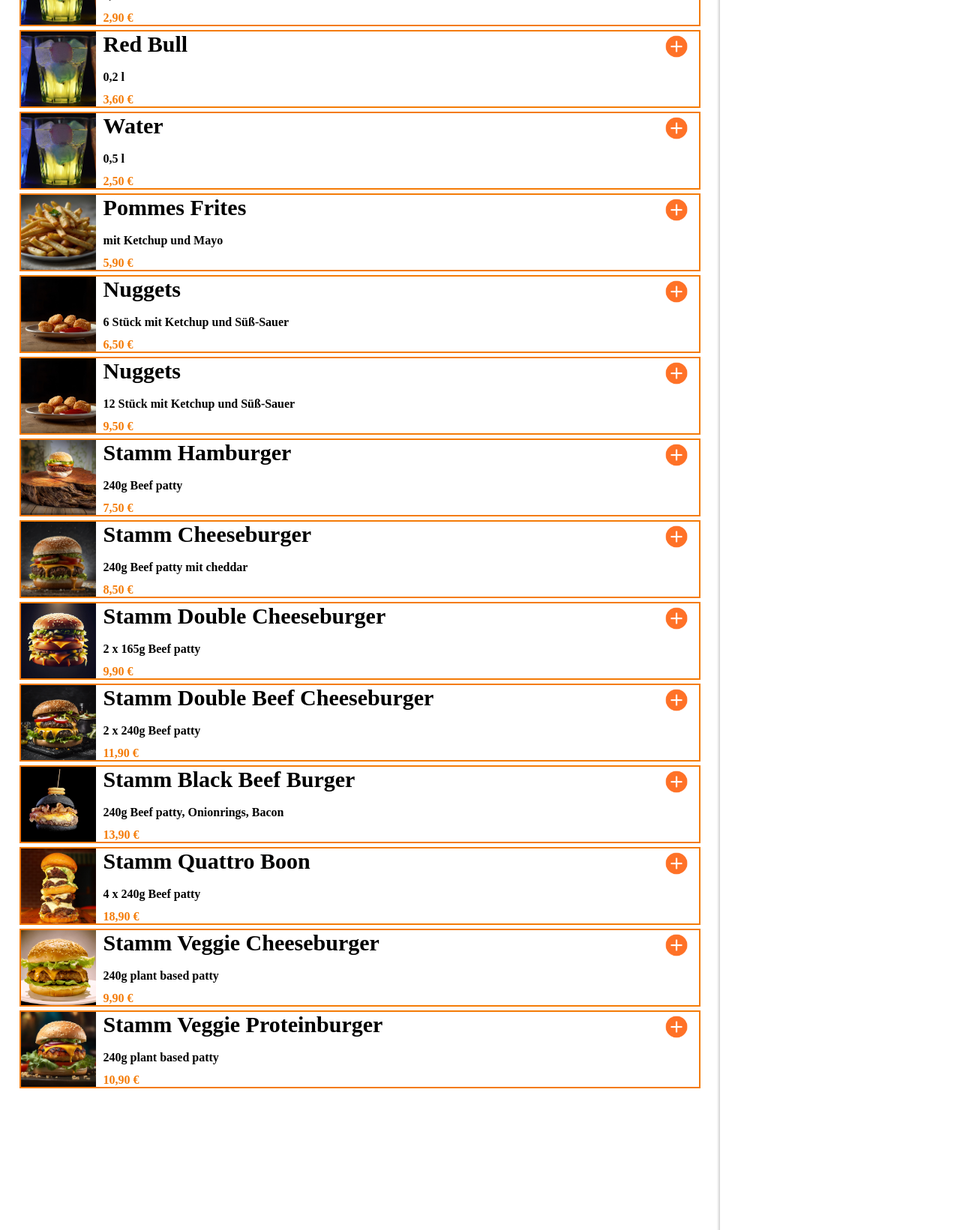
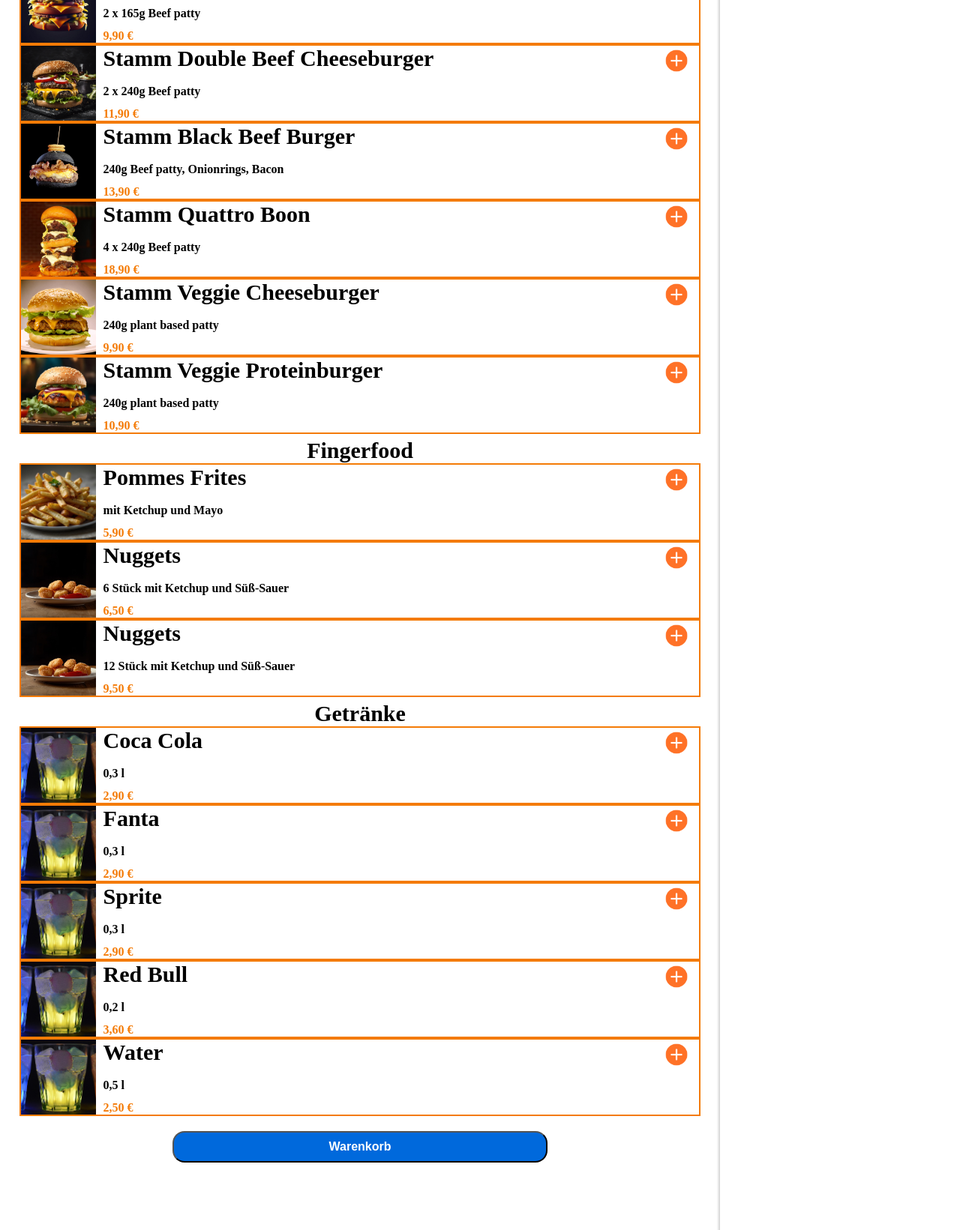
Before and after one commit to Rebell180/bestellapp, a plain HTML site: page index.html in a window 1280 px wide. Shown: the part 759-2400 px from the top of the page at 75% size. Drawn offline with Linux system fonts and the light colour scheme.

Commit message:
refactor meal and menu and add categories

```diff
--- a/index.html
+++ b/index.html
@@ -36,13 +36,13 @@
                             <nav>
                                 <ul>
                                     <li>
-                                        <a href="#Burger">| Burger |</a>
+                                        <a href="#category-container-burger">| Burger |</a>
                                     </li>
                                     <li>
-                                        <a href="#Fingerfood">| Fingerfood |</a>
+                                        <a href="#category-container-fingerfood">| Fingerfood |</a>
                                     </li>
                                     <li>
-                                        <a href="#Getraenke">| Getränke |</a>
+                                        <a href="#category-container-drinks">| Getränke |</a>
                                     </li>
                                 </ul>
                             </nav>
@@ -54,7 +54,24 @@
             <section id="selection-content">
                 <div class="content">
                     <div id="menu-items-container">
-                        <!-- Enter items here -->
+                        <div id="category-container-burger">
+                            <h2>Burger</h2>
+                            <div id="category-content-burger">
+                                <!-- Enter items here -->
+                            </div>
+                        </div>
+                        <div id="category-container-fingerfood">
+                            <h2>Fingerfood</h2>
+                            <div id="category-content-fingerfood">
+                                <!-- Enter items here -->
+                            </div>
+                        </div>
+                        <div id="category-container-drinks">
+                            <h2>Getränke</h2>
+                            <div id="category-content-drinks">
+                                <!-- Enter items here -->
+                            </div>
+                        </div>
                     </div>
                 </div>
             </section>
--- a/js/database.js
+++ b/js/database.js
@@ -7,78 +7,17 @@ import { Meal } from "./meal.js";
 export class Database {
 
     // #region attributes
+    static meals = [];
     // #endregion attributes
 
 
     // #region methods
 
     /**
-     * Create and return initial menu data
-     *
-     * @returns initial menu data as menu array
+     * Create and sets initial menu data
      */
-    static getInitialMenuData() {
-        const menuItems = [
-            // #region drinks
-            new Meal({
-                pName: "Coca Cola",
-                pDescr: "0,3 l",
-                pPrice: 2.90,
-                pImgSrc: "../assets/img/meals/drinks.jpg",
-                pCategory: "drinks",
-            }),
-            new Meal({
-                pName: "Fanta",
-                pDescr: "0,3 l",
-                pPrice: 2.90,
-                pImgSrc: "../assets/img/meals/drinks.jpg",
-                pCategory: "drinks",
-            }),
-            new Meal({
-                pName: "Sprite",
-                pDescr: "0,3 l",
-                pPrice: 2.90,
-                pImgSrc: "../assets/img/meals/drinks.jpg",
-                pCategory: "drinks",
-            }),
-            new Meal({
-                pName: "Red Bull",
-                pDescr: "0,2 l",
-                pPrice: 3.60,
-                pImgSrc: "../assets/img/meals/drinks.jpg",
-                pCategory: "drinks",
-            }),
-            new Meal({
-                pName: "Water",
-                pDescr: "0,5 l",
-                pPrice: 2.50,
-                pImgSrc: "../assets/img/meals/drinks.jpg",
-                pCategory: "drinks",
-            }),
-            // #endregion drinks
-            // #region fingerfood
-            new Meal({
-                pName: "Pommes Frites",
-                pDescr: "mit Ketchup und Mayo",
-                pPrice: 5.90,
-                pImgSrc: "../assets/img/meals/pommes.jpg",
-                pCategory: "fingerfood",
-            }),
-            new Meal({
-                pName: "Nuggets",
-                pDescr: "6 Stück mit Ketchup und Süß-Sauer",
-                pPrice: 6.50,
-                pImgSrc: "../assets/img/meals/nuggets.jpg",
-                pCategory: "fingerfood",
-            }),
-            new Meal({
-                pName: "Nuggets",
-                pDescr: "12 Stück mit Ketchup und Süß-Sauer",
-                pPrice: 9.50,
-                pImgSrc: "../assets/img/meals/nuggets.jpg",
-                pCategory: "fingerfood",
-            }),
-            // #endregion fingerfood
+    static setInitialMenuData() {
+        Database.meals = [
             // #region burger
             new Meal({
                 pName: "Stamm Hamburger",
@@ -137,18 +76,74 @@ export class Database {
                 pCategory: "burger",
             }),
             // #endregion burger
+            // #region fingerfood
+            new Meal({
+                pName: "Pommes Frites",
+                pDescr: "mit Ketchup und Mayo",
+                pPrice: 5.90,
+                pImgSrc: "../assets/img/meals/pommes.jpg",
+                pCategory: "fingerfood",
+            }),
+            new Meal({
+                pName: "Nuggets",
+                pDescr: "6 Stück mit Ketchup und Süß-Sauer",
+                pPrice: 6.50,
+                pImgSrc: "../assets/img/meals/nuggets.jpg",
+                pCategory: "fingerfood",
+            }),
+            new Meal({
+                pName: "Nuggets",
+                pDescr: "12 Stück mit Ketchup und Süß-Sauer",
+                pPrice: 9.50,
+                pImgSrc: "../assets/img/meals/nuggets.jpg",
+                pCategory: "fingerfood",
+            }),
+            // #endregion fingerfood
+            // #region drinks
+            new Meal({
+                pName: "Coca Cola",
+                pDescr: "0,3 l",
+                pPrice: 2.90,
+                pImgSrc: "../assets/img/meals/drinks.jpg",
+                pCategory: "drinks",
+            }),
+            new Meal({
+                pName: "Fanta",
+                pDescr: "0,3 l",
+                pPrice: 2.90,
+                pImgSrc: "../assets/img/meals/drinks.jpg",
+                pCategory: "drinks",
+            }),
+            new Meal({
+                pName: "Sprite",
+                pDescr: "0,3 l",
+                pPrice: 2.90,
+                pImgSrc: "../assets/img/meals/drinks.jpg",
+                pCategory: "drinks",
+            }),
+            new Meal({
+                pName: "Red Bull",
+                pDescr: "0,2 l",
+                pPrice: 3.60,
+                pImgSrc: "../assets/img/meals/drinks.jpg",
+                pCategory: "drinks",
+            }),
+            new Meal({
+                pName: "Water",
+                pDescr: "0,5 l",
+                pPrice: 2.50,
+                pImgSrc: "../assets/img/meals/drinks.jpg",
+                pCategory: "drinks",
+            }),
+            // #endregion drinks
         ]
-
-        return menuItems;
     }
 
     /**
-     * Save all cart items to local storage.
-     *
-     * @param {Meal[]} cartItems an array of meals
+     * Save current status of meals to local storage.
      */
-    static saveCartToLS(cartItems) {
-        localStorage.setItem('cart', JSON.stringify(cartItems));
+    static saveMealsToLS() {
+        localStorage.setItem('meals', JSON.stringify(Database.meals));
     }
 
     /**
@@ -157,50 +152,15 @@ export class Database {
      *
      * @returns an array of cart items (Meal)
      */
-    static getCartData() {
-        let tempCart = [];
-        tempCart = JSON.parse(localStorage.getItem('cart'));
+    static getMealsFromLS() {
+        Database.meals = JSON.parse(localStorage.getItem('meals'));
 
-        if(tempCart == null) {
-            this.saveCartToLS(CartManager.cartItems);
-            tempCart = JSON.parse(localStorage.getItem('cart'));
-        }
-
-        return tempCart;
-    }
-
-    /**
-     * Save the updated or initial data for menu.
-     *
-     * @param {Meal} menuItems as an array
-     */
-    static saveMenuToLS(menuItems = []) {
-        if(menuItems.length > 0){
-            localStorage.setItem('menu', JSON.stringify(menuItems));
-        }
-        else {
-            localStorage.setItem('menu', JSON.stringify(this.getInitialMenuData()));
+        if(Database.meals == null) {
+            Database.setInitialMenuData();
+            Database.saveMealsToLS();
+            Database.meals = JSON.parse(localStorage.getItem('meals'));
         }
     }
 
-    /**
-     * Get menu data from local storage.
-     * Save initial menu data if the local storage is empty.
-     *
-     * @returns an array of menu items (Meal)
-     */
-    static getMenuData() {
-        let tempMenu = [];
-        tempMenu = JSON.parse(localStorage.getItem('menu'));
-
-        if(tempMenu == null) {
-            this.saveMenuToLS(this.getInitialMenuData());
-            tempMenu = JSON.parse(localStorage.getItem('menu'));
-        }
-
-        return tempMenu;
-    }
-
-
     // #endregion methods
 }
--- a/js/meal.js
+++ b/js/meal.js
@@ -10,7 +10,6 @@ static mealCount = 0;
 
 mealId;
 cartId;
-cartIndex;
 mealIndex;
 
 name;
@@ -29,7 +28,7 @@ formattedPriceTotal;
 // #endregion attributes
 
 
-constructor({pName, pDescr, pPrice, pImgSrc, pCategory = 'burger'}={}) {
+constructor({pName, pDescr, pPrice, pImgSrc, pCategory}={}) {
 
     this.mealId = 'menu-' + Meal.mealCount;
     this.cartId = 'cart-' + Meal.mealCount;
--- a/js/menumanager.js
+++ b/js/menumanager.js
@@ -11,40 +11,80 @@ import { Helper } from "./helper.js";
 export class MenuManager {
 
     // #region attributes
-    static menuItems = [];
     // #endregion attributes
 
 
     // #region methods
+
+    /**
+     * Renders the full menu with all items.
+     */
     static renderMenu() {
-        MenuManager.menuItems = Database.getMenuData();
+        Database.getMealsFromLS();
 
-        const menuContainerRef = document.getElementById('menu-items-container');
-        menuContainerRef.innerHTML = "";
-
-        for(let i = 0; i < MenuManager.menuItems.length; i++) {
-            const menuItem = MenuManager.menuItems[i];
-            menuContainerRef.innerHTML+= TemplateManager.getMenuItemTemplate(menuItem);
+        for(let i = 0; i < Database.meals.length; i++) {
+            const newMeal = Database.meals[i];
+            if (i == 0){
+                MenuManager.resetCategories();
+            }
+            const categoryContainerRef = MenuManager.getCategoryContainer(newMeal.category);
+            categoryContainerRef.appendChild(MenuManager.createHtmlElement(newMeal));
         }
 
         this.addMenuEventListener();
     }
-    // #endregion methods
-
 
     /**
+     * Clear the html content for all categories.
+     */
+    static resetCategories() {
+        document.getElementById('category-content-burger').innerHTML = "";
+        document.getElementById('category-content-fingerfood').innerHTML = "";
+        document.getElementById('category-content-drinks').innerHTML = "";
+    }
+
+    /**
+     * Checks the category of a menu item to render and return the right html category reference.
      *
+     * @param {string} category
+     * @returns a document reference of the right category container.
+     */
+    static getCategoryContainer(category) {
+        switch (category) {
+            case 'burger':
+                return document.getElementById('category-content-burger');
+            case 'fingerfood':
+                return document.getElementById('category-content-fingerfood');
+            case 'drinks':
+                return document.getElementById('category-content-drinks');
+        }
+    }
+
+    /**
+     * Create and define a html element for representing a meal in menu.
+     *
+     * @param {Meal} meal
+     * @returns an html element to append.
+     */
+    static createHtmlElement(meal) {
+        const menuItem = document.createElement("div");
+        menuItem.id = meal.cartId;
+        menuItem.classList.add("cart-entry");
+        menuItem.innerHTML = TemplateManager.getMenuItemTemplate(meal);
+        return menuItem;
+    }
+
+    /**
+     * Adds the event listener for menu items.
      */
     static addMenuEventListener() {
-
-        for(let i = 0; i < MenuManager.menuItems.length; i++) {
-            const menuItem = MenuManager.menuItems[i];
+        for(let i = 0; i < Database.meals.length; i++) {
+            const menuItem = Database.meals[i];
             const menuItemBtnRef = document.getElementById(menuItem.mealId + '-add-btn');
 
             menuItemBtnRef.addEventListener('click', () => MenuManager.addToCart(menuItem));
         }
     }
-
 
     /**
      * Adds a meal to cart.
@@ -53,17 +93,18 @@ export class MenuManager {
      */
     static addToCart(menuItem) {
         if(menuItem.isInCart){
-            // menuItem.cartCount = menuItem.cartCount + 1;
-            // menuItem.inCartTotal = Helper.formatAmount(menuItem.cartCount * menuItem.price);
-            CartManager.addExistingMenuItemInCart(menuItem);
+            menuItem.cartCount++;
+            Database.saveMealsToLS();
+            CartManager.renderCart();
         }
         else {
             menuItem.isInCart = true;
             menuItem.cartCount = 1;
             menuItem.inCartTotal = menuItem.formattedPrice;
             CartManager.addMenuItemToCart(menuItem);
-            Database.saveMenuToLS(MenuManager.menuItems);
         }
     }
 
+    // #endregion methods
+
 }
--- a/js/templateManager.js
+++ b/js/templateManager.js
@@ -43,7 +43,7 @@ export class TemplateManager {
      */
     static getCartItemTemplate(cartItem) {
         return /*html*/`
-            <div id="${cartItem.cartId}" class="cart-entry">
+            <!-- <div id="${cartItem.cartId}" class="cart-entry"> -->
                 <p>${cartItem.name}</p>
 
                 <div >
@@ -59,7 +59,7 @@ export class TemplateManager {
                         <img src="./assets/icons/delete-button.png" alt="">
                     </button>
                 </div>
-            </div>
+            <!-- </div>    -->
         `
     }
 
```
Also changed, not shown: js/cartItem.js (deleted, +0 -64 lines).
